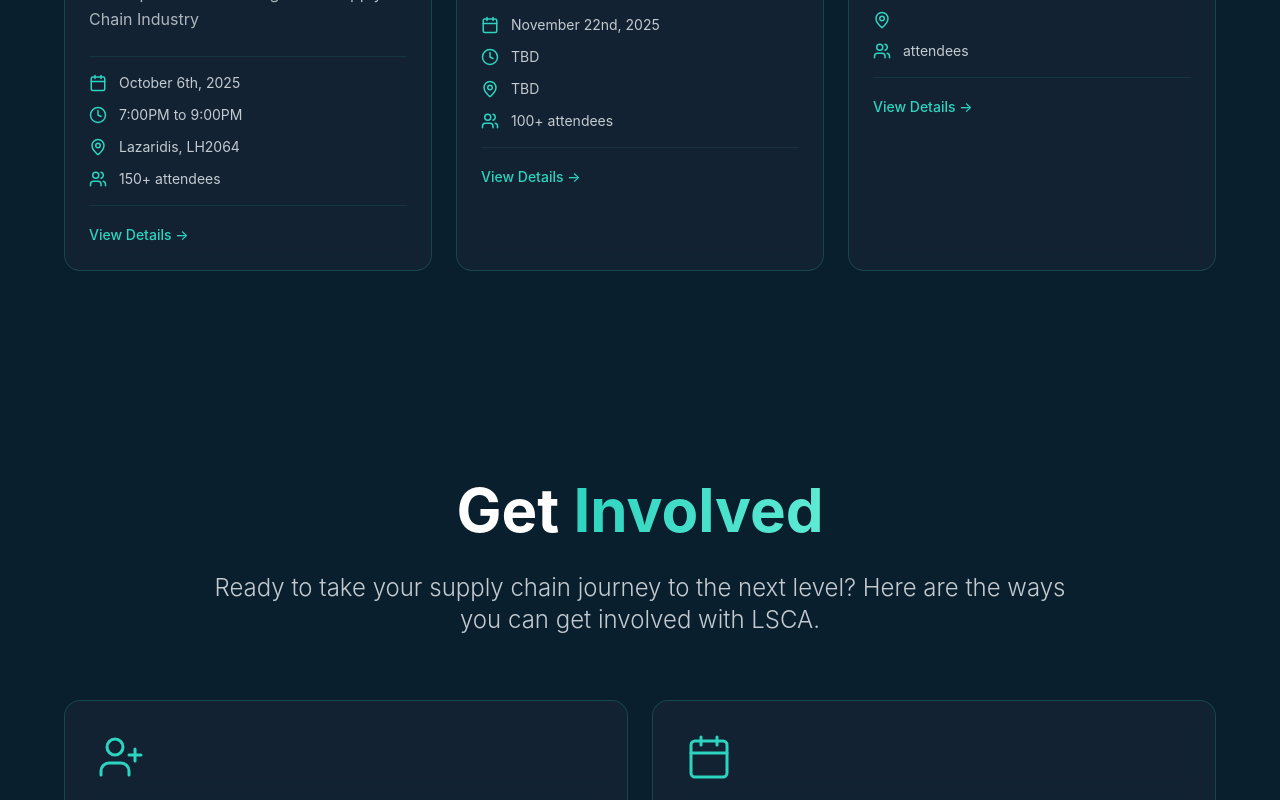
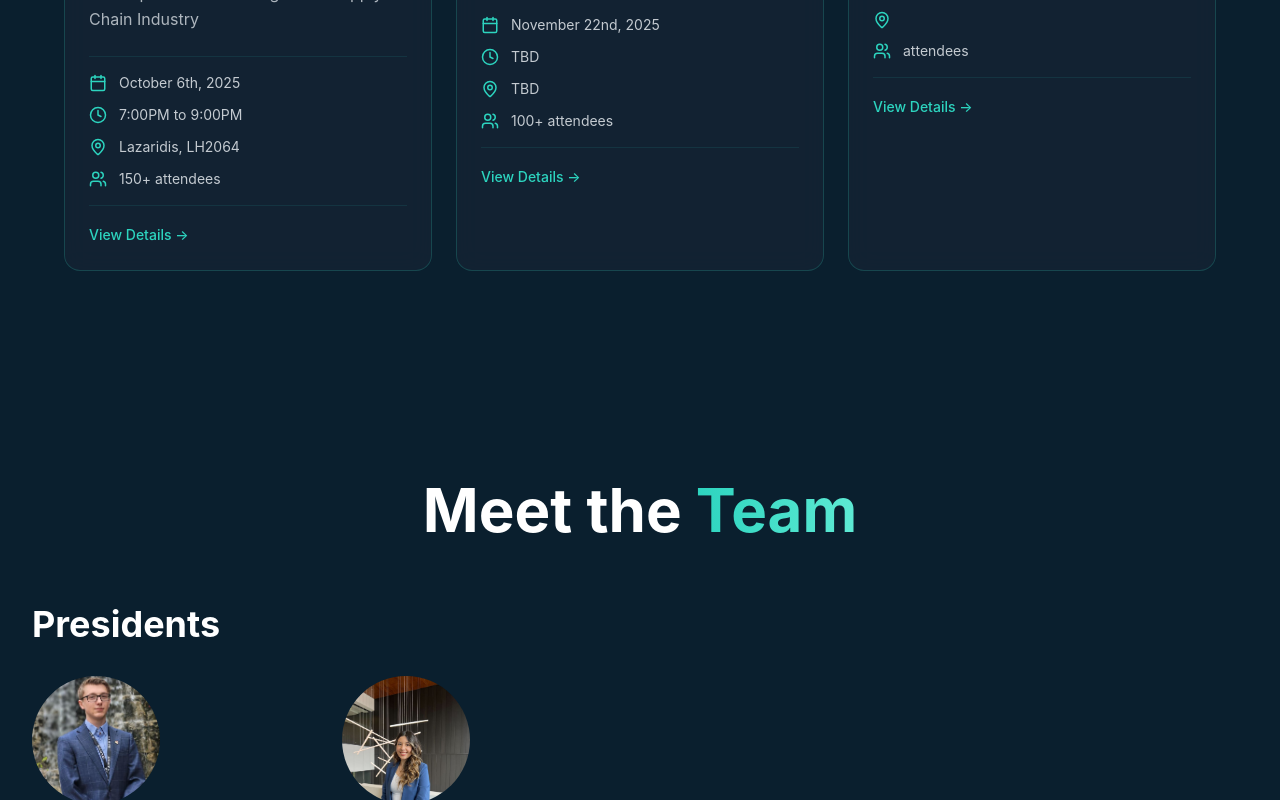
Before and after one commit to emaadqazi/LSCA-Website, a React (Vite) app in the folder frontend/: page / in a window 1280 px wide. Shown: the part 2000-2800 px from the top of the page. Built offline with nearby package versions, Linux system fonts and the light colour scheme.

Commit message:
Adjusted team section, changed some headers, removed 'student' from role titles

```diff
--- a/frontend/src/components/SinglePage.tsx
+++ b/frontend/src/components/SinglePage.tsx
@@ -4,7 +4,7 @@ import Header from './layout/Header'
 import HeroSection from './features/HeroSection'
 import AboutSection from './sections/AboutSection'
 import EventsSection from './sections/EventsSection'
-import GetInvolvedSection from './sections/GetInvolvedSection'
+// import GetInvolvedSection from './sections/GetInvolvedSection'
 import TeamSection from './sections/TeamSection'
 import ContactSection from './sections/ContactSection'
 
@@ -330,7 +330,7 @@ const SinglePage = () => {
         <EventsSection />
 
         {/* Get Involved Section */}
-        <GetInvolvedSection />
+        {/* <GetInvolvedSection /> */}
 
         {/* Team Section */}
         <TeamSection />
--- a/frontend/src/components/layout/Header.tsx
+++ b/frontend/src/components/layout/Header.tsx
@@ -47,13 +47,13 @@ const Header = () => {
             Events
             <span className="absolute bottom-0 left-0 w-0 h-0.5 bg-teal-500 group-hover:w-full transition-all duration-300"></span>
           </button>
-          <button
+          {/* <button
             onClick={() => scrollToSection('get-involved')}
             className="text-white/80 hover:text-teal-500 transition-all duration-300 font-medium hover:scale-105 transform relative group"
           >
             Get involved
             <span className="absolute bottom-0 left-0 w-0 h-0.5 bg-teal-500 group-hover:w-full transition-all duration-300"></span>
-          </button>
+          </button> */}
           <button
             onClick={() => scrollToSection('team')}
             className="text-white/80 hover:text-teal-500 transition-all duration-300 font-medium hover:scale-105 transform relative group"
--- a/frontend/src/components/sections/TeamSection.tsx
+++ b/frontend/src/components/sections/TeamSection.tsx
@@ -1,159 +1,136 @@
 import { motion } from 'framer-motion'
-import { Linkedin, ChevronLeft, ChevronRight } from 'lucide-react'
-import { useState } from 'react'
+import { Linkedin } from 'lucide-react'
 
 const TeamSection = () => {
-  const [activePortfolio, setActivePortfolio] = useState(0)
-
-  const portfolios = [
+  const teams = [
     {
-      name: "Leadership",
-      vps: [
+      name: "Presidents",
+      members: [
         {
           name: "Brady Kuzma",
           role: "Co-President",
-          yearMajor: "3rd Year BBA/BSc Student",
+          yearProgram: "3rd Year BBA/BSc",
           image: "/LSCA-Website/images/MembersPFP/VPs/BradyKuzma.png",
-          linkedin: "https://www.linkedin.com/in/brady-kuzma/",
-          email: "brady.kuzma@lsca.ca"
+          linkedin: "https://www.linkedin.com/in/brady-kuzma/"
         },
         {
           name: "Konstance Vondouris",
           role: "Co-President",
-          yearMajor: "3rd Year BBA Student",
+          yearProgram: "3rd Year BBA",
           image: "/LSCA-Website/images/MembersPFP/VPs/KonstanceVondouris.png",
-          linkedin: "https://www.linkedin.com/in/konstance-voudouris-628003291/",
-          email: "konstance.vondouris@lsca.ca"
+          linkedin: "https://www.linkedin.com/in/konstance-voudouris-628003291/"
+        }
+      ]
     },
+    {
+      name: "Admin",
+      members: [
         {
           name: "Ben Maycock",
           role: "Executive VP",
-          yearMajor: "3rd Year BBA Student",
+          yearProgram: "3rd Year BBA",
           image: "/LSCA-Website/images/MembersPFP/VPs/BenMaycock.png",
-          linkedin: "https://www.linkedin.com/in/ben-maycock-56a84b29b/",
-          email: "ben.maycock@lsca.ca"
+          linkedin: "https://www.linkedin.com/in/ben-maycock-56a84b29b/"
+        },
+        {
+          name: "Evika Trinidade",
+          role: "VP of Internal Affairs",
+          yearProgram: "4th Year BBA",
+          image: "/LSCA-Website/images/MembersPFP/VPs/EvikaTrinidade.png",
+          linkedin: "https://www.linkedin.com/in/evika-trinidade/"
         },
         {
           name: "Ewan Macneil",
           role: "Senior Advisor",
-          yearMajor: "4th Year BBA Student",
+          yearProgram: "4th Year BBA",
           image: "/LSCA-Website/images/MembersPFP/VPs/EwanMacneil.png",
-          linkedin: "https://www.linkedin.com/in/ewanmacneil/",
-          email: "ewan.macneil@lsca.ca"
+          linkedin: "https://www.linkedin.com/in/ewanmacneil/"
+        }
+      ]
+    },
+    {
+      name: "Corporate Relations",
+      members: [
+        {
+          name: "Abira Selim",
+          role: "VP of Corporate Relations",
+          yearProgram: "4th Year BBA",
+          image: "/LSCA-Website/images/MembersPFP/VPs/AbiraSelim.png",
+          linkedin: "https://www.linkedin.com/in/abiraselim2004/"
+        }
+      ]
+    },
+    {
+      name: "Education",
+      members: [
+        {
+          name: "Afnan Shan",
+          role: "VP of Education",
+          yearProgram: "3rd Year BBA",
+          image: "/LSCA-Website/images/MembersPFP/VPs/AfnanShan.png",
+          linkedin: "https://www.linkedin.com/in/afnanshan/"
+        }
+      ]
+    },
+    {
+      name: "Events",
+      members: [
+        {
+          name: "Hailey Krywiak",
+          role: "Co-VP of Events",
+          yearProgram: "3rd Year BBA",
+          image: "/LSCA-Website/images/MembersPFP/VPs/HaileyKrywiak.png",
+          linkedin: "https://www.linkedin.com/in/hailey-krywiak-4ba971303/"
+        },
+        {
+          name: "Brayden Greekamol",
+          role: "Co-VP of Events",
+          yearProgram: "3rd Year BBA",
+          image: "/LSCA-Website/images/MembersPFP/VPs/BraydenGreekamol.png",
+          linkedin: "https://www.linkedin.com/in/brayden-greekamol/"
         }
       ]
     },
     {
       name: "Marketing",
-      vps: [
+      members: [
         {
           name: "Chris Weng",
           role: "VP of Marketing",
-          yearMajor: "2nd Year BBA/BMath (UW)",
+          yearProgram: "2nd Year BBA/BMath (UW)",
           image: "/LSCA-Website/images/MembersPFP/VPs/ChrisWeng.png",
-          linkedin: "https://www.linkedin.com/in/chris-weng-intern/",
-          email: "chris.weng@lsca.ca"
-        }
-      ]
-    },
-    {
-      name: "Internal",
-      vps: [
-        {
-          name: "Evika Trinidade",
-          role: "VP of Internal",
-          yearMajor: "4th Year BBA Student",
-          image: "/LSCA-Website/images/MembersPFP/VPs/EvikaTrinidade.png",
-          linkedin: "https://www.linkedin.com/in/evika-trinidade/",
-          email: "evika.trinidade@lsca.ca"
-        }
-      ]
-    },
-    {
-      name: "Events",
-      vps: [
-        {
-          name: "Hailey Krywiak",
-          role: "Co-VP of Events",
-          yearMajor: "3rd Year BBA Student",
-          image: "/LSCA-Website/images/MembersPFP/VPs/HaileyKrywiak.png",
-          linkedin: "https://www.linkedin.com/in/hailey-krywiak-4ba971303/",
-          email: "hailey.krywiak@lsca.ca"
-        },
-        {
-          name: "Brayden Greekamol",
-          role: "Co-VP of Events",
-          yearMajor: "3rd Year BBA Student",
-          image: "/LSCA-Website/images/MembersPFP/VPs/BraydenGreekamol.png",
-          linkedin: "https://www.linkedin.com/in/brayden-greekamol/",
-          email: "brayden.greekamol@lsca.ca"
+          linkedin: "https://www.linkedin.com/in/chris-weng-intern/"
         }
       ]
     },
     {
       name: "Software",
-      vps: [
+      members: [
         {
           name: "Emaad Qazi",
-          role: "VP of Software Development",
-          yearMajor: "3rd Year BBA/BSc Student",
+          role: "VP of Software",
+          yearProgram: "3rd Year BBA/BSc",
           image: "/LSCA-Website/images/MembersPFP/VPs/EmaadQazi.png",
-          linkedin: "https://www.linkedin.com/in/emaadqazi/",
-          email: "emaad.qazi@lsca.ca"
+          linkedin: "https://www.linkedin.com/in/emaadqazi/"
         }
       ]
     },
     {
       name: "Finance",
-      vps: [
+      members: [
         {
           name: "Zanir Khot",
           role: "VP of Finance",
-          yearMajor: "3rd Year BBA Student",
+          yearProgram: "3rd Year BBA",
           image: "/LSCA-Website/images/MembersPFP/VPs/ZanirKhot.png",
-          linkedin: "https://www.linkedin.com/in/zanirkhot/",
-          email: "zanir.khot@lsca.ca"
-        }
-      ]
-    },
-    {
-      name: "Corporate",
-      vps: [
-        {
-          name: "Abira Selim",
-          role: "VP of Corporate Relations",
-          yearMajor: "4th Year BBA Student",
-          image: "/LSCA-Website/images/MembersPFP/VPs/AbiraSelim.png",
-          linkedin: "https://www.linkedin.com/in/abiraselim2004/",
-          email: "abira.selim@lsca.ca"
-        }
-      ]
-    },
-    {
-      name: "Education",
-      vps: [
-        {
-          name: "Afnan Shan",
-          role: "VP of Education",
-          yearMajor: "3rd Year BBA Student",
-          image: "/LSCA-Website/images/MembersPFP/VPs/AfnanShan.png",
-          linkedin: "https://www.linkedin.com/in/afnanshan/",
-          email: "afnan.shan@lsca.ca"
+          linkedin: "https://www.linkedin.com/in/zanirkhot/"
         }
       ]
     }
   ]
 
-  const nextPortfolio = () => {
-    setActivePortfolio((prev) => (prev + 1) % portfolios.length)
-  }
-
-  const prevPortfolio = () => {
-    setActivePortfolio((prev) => (prev - 1 + portfolios.length) % portfolios.length)
-  }
-
   return (
-    <section id="team" className="min-h-screen flex items-center justify-center px-8 py-20">
+    <section id="team" className="min-h-screen px-8 py-20">
       <div className="max-w-7xl mx-auto">
         <motion.div
           initial={{ opacity: 0, y: 50 }}
@@ -165,118 +142,77 @@ const TeamSection = () => {
           <h2 className="text-5xl md:text-6xl font-bold text-white mb-8 leading-tight">
             Meet the <span className="text-transparent bg-clip-text bg-gradient-to-r from-teal-400 to-teal-300">Team</span>
           </h2>
-          <p className="text-xl md:text-2xl text-navy-100/80 max-w-4xl mx-auto leading-relaxed font-light">
+          {/* <p className="text-xl md:text-2xl text-navy-100/80 max-w-4xl mx-auto leading-relaxed font-light">
             Get to know the LSCA team, consisting of 12 VPs and 15+ Directors across 8 portfolios!
-          </p>
+          </p> */}
         </motion.div>
 
-        {/* Portfolio Navigation */}
-        <div className="flex justify-center items-center mb-12">
-          <motion.button
-            onClick={prevPortfolio}
-            whileHover={{ scale: 1.1 }}
-            whileTap={{ scale: 0.9 }}
-            className="p-3 rounded-full bg-navy-800/40 backdrop-blur-md border border-teal-400/20 text-teal-400 hover:border-teal-400/40 hover:bg-navy-800/60 transition-all duration-300 mr-6"
+        {/* All Teams Display */}
+        <div className="space-y-16">
+          {teams.map((team, teamIndex) => (
+            <motion.div
+              key={teamIndex}
+              initial={{ opacity: 0, y: 30 }}
+              whileInView={{ opacity: 1, y: 0 }}
+              transition={{ duration: 0.6 }}
+              viewport={{ once: true }}
             >
-            <ChevronLeft size={24} />
-          </motion.button>
+              {/* Section Heading */}
+              <h3 className="text-3xl md:text-4xl font-bold text-white mb-8">
+                {team.name}
+              </h3>
 
-          <div className="flex space-x-4">
-            {portfolios.map((portfolio, index) => (
-              <motion.button
-                key={index}
-                onClick={() => setActivePortfolio(index)}
-                whileHover={{ scale: 1.05 }}
-                whileTap={{ scale: 0.95 }}
-                className={`px-6 py-3 rounded-full font-medium transition-all duration-300 ${
-                  activePortfolio === index
-                    ? 'bg-gradient-to-r from-teal-500 to-teal-400 text-white shadow-lg shadow-teal-500/30'
-                    : 'bg-navy-800/40 backdrop-blur-md border border-teal-400/20 text-navy-100/80 hover:border-teal-400/40'
-                }`}
+              {/* Team Members Grid */}
+              <div className="grid grid-cols-1 md:grid-cols-2 lg:grid-cols-3 xl:grid-cols-4 gap-6 justify-items-start">
+                {team.members.map((member, memberIndex) => (
+                  <motion.div
+                    key={memberIndex}
+                    initial={{ opacity: 0, y: 20 }}
+                    whileInView={{ opacity: 1, y: 0 }}
+                    transition={{ duration: 0.5, delay: memberIndex * 0.1 }}
+                    viewport={{ once: true }}
+                    className="flex flex-col items-start text-left"
                   >
-                {portfolio.name}
-              </motion.button>
-            ))}
-          </div>
-
-          <motion.button
-            onClick={nextPortfolio}
-            whileHover={{ scale: 1.1 }}
-            whileTap={{ scale: 0.9 }}
-            className="p-3 rounded-full bg-navy-800/40 backdrop-blur-md border border-teal-400/20 text-teal-400 hover:border-teal-400/40 hover:bg-navy-800/60 transition-all duration-300 ml-6"
-          >
-            <ChevronRight size={24} />
-          </motion.button>
-        </div>
-
-        {/* Active Portfolio Display */}
-        <motion.div
-          key={activePortfolio}
-          initial={{ opacity: 0, x: 50 }}
-          animate={{ opacity: 1, x: 0 }}
-          transition={{ duration: 0.5 }}
-          className="text-center"
-        >
-          <div className="mb-12">
-            <h3 className="text-5xl font-bold mb-4 bg-gradient-to-r from-teal-400 to-teal-300 bg-clip-text text-transparent">
-              {portfolios[activePortfolio].name}
-            </h3>
-          </div>
-
-          {/* Team Members - Dynamic Grid Based on Count */}
-          <div className={`grid gap-12 justify-items-center ${
-            portfolios[activePortfolio].vps.length === 1
-              ? 'grid-cols-1 max-w-md mx-auto'
-              : portfolios[activePortfolio].vps.length === 2
-              ? 'grid-cols-1 md:grid-cols-2 max-w-4xl mx-auto'
-              : portfolios[activePortfolio].vps.length === 3
-              ? 'grid-cols-1 md:grid-cols-2 lg:grid-cols-3 max-w-6xl mx-auto'
-              : 'grid-cols-1 md:grid-cols-2 lg:grid-cols-2 xl:grid-cols-4 max-w-7xl mx-auto'
-          }`}>
-            {portfolios[activePortfolio].vps.map((member, index) => (
-              <motion.div
-                key={index}
-                initial={{ opacity: 0, y: 30 }}
-                animate={{ opacity: 1, y: 0 }}
-                transition={{ duration: 0.6, delay: index * 0.1 }}
-                className="text-center group flex flex-col items-center"
-              >
-                {/* Large Profile Picture */}
-                <div className="mb-6 relative">
-                  <div className="absolute inset-0 bg-teal-400/20 rounded-full blur-2xl group-hover:bg-teal-400/30 transition-all duration-300"></div>
+                    {/* Profile Picture */}
+                    <div className="mb-4">
                       <img
                         src={member.image}
                         alt={member.name}
-                    className="relative w-96 h-96 md:w-[28rem] md:h-[28rem] rounded-full mx-auto object-cover border-4 border-teal-400/30 shadow-xl group-hover:border-teal-400/50 transition-all duration-300"
+                        className="w-32 h-32 rounded-full object-cover"
                       />
                     </div>
 
-                {/* Text Content Container with Fixed Height */}
-                <div className="flex flex-col items-center justify-center min-h-[120px] w-full">
                     {/* Name */}
-                  <h5 className="text-2xl md:text-3xl font-bold text-white mb-3 leading-tight group-hover:text-teal-400 transition-colors">{member.name}</h5>
+                    <h4 className="text-lg font-bold text-white mb-2">
+                      {member.name}
+                    </h4>
 
                     {/* Role */}
-                  <p className="text-navy-100/90 font-medium mb-2 text-xl leading-tight min-h-[28px] flex items-center justify-center">{member.role}</p>
+                    <p className="text-navy-100/90 font-medium mb-2 text-sm">
+                      {member.role}
+                    </p>
 
-                  {/* Year/Major */}
-                  {member.yearMajor && (
-                    <p className="text-navy-100/60 mb-4 text-base font-normal leading-tight min-h-[24px] flex items-center justify-center text-center">{member.yearMajor}</p>
-                  )}
-                </div>
+                    {/* Year/Program */}
+                    <p className="text-navy-100/60 mb-3 text-xs">
+                      {member.yearProgram}
+                    </p>
 
                     {/* LinkedIn Link */}
                     <motion.a
                       href={member.linkedin}
+                      target="_blank"
+                      rel="noopener noreferrer"
                       whileHover={{ scale: 1.1 }}
-                  className="inline-flex items-center text-teal-400/60 hover:text-teal-400 transition-colors mt-2"
+                      className="inline-flex items-center text-teal-400/60 hover:text-teal-400 transition-colors"
                     >
-                  <Linkedin size={20} />
+                      <Linkedin size={18} />
                     </motion.a>
                   </motion.div>
                 ))}
               </div>
             </motion.div>
+          ))}
+        </div>
       </div>
     </section>
   )
```
Lines whose indentation alone changed are shown as unchanged.
